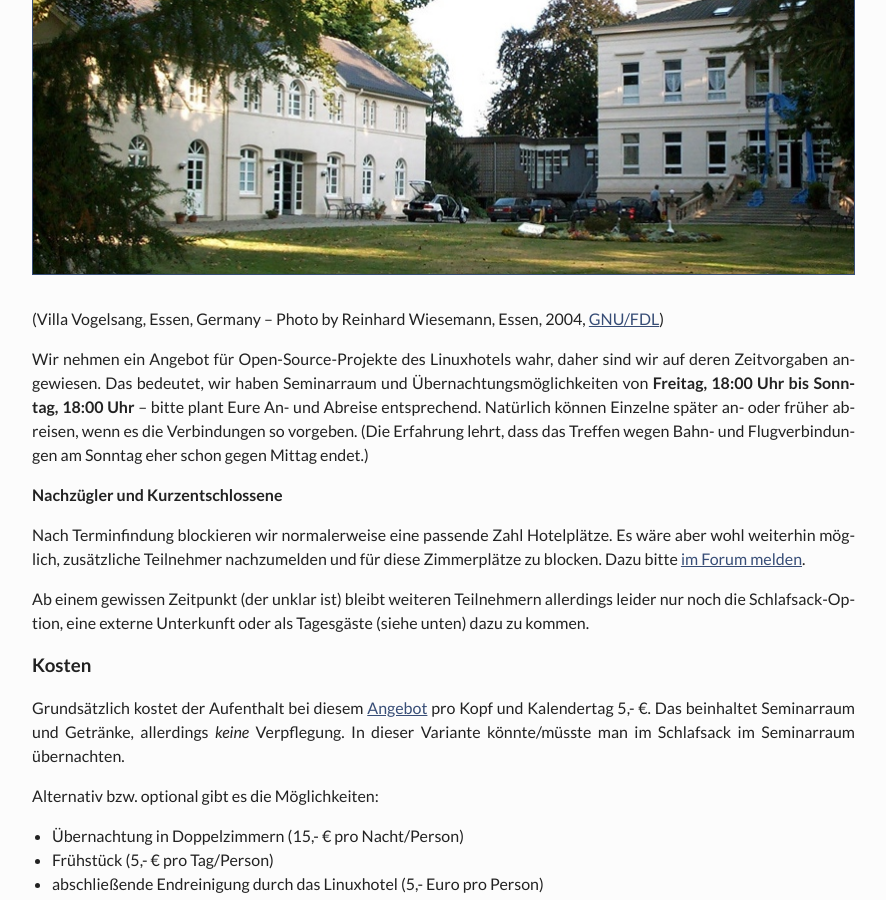
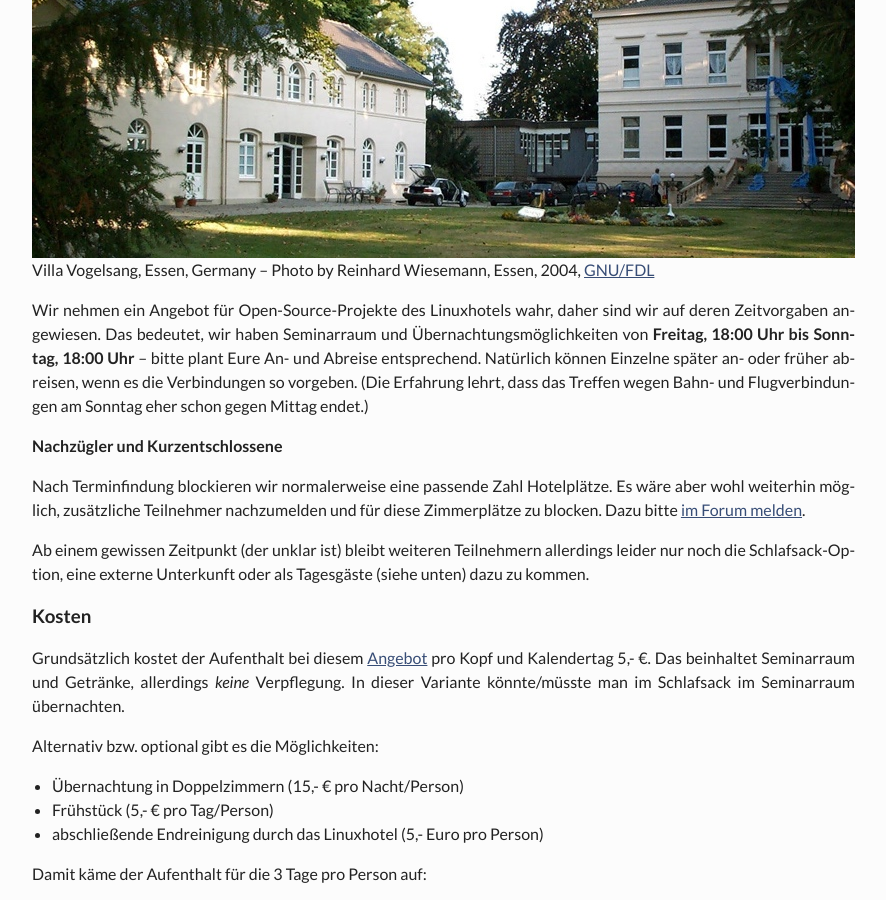
Before and after one commit to s9y/s9y.github.io, a Jekyll site: the page built from camp.md, in a window 1280 px wide and 900 px high, scrolled down 883 px. Shown: the whole window, without its empty margins (339-1225 px from the left). Built offline with Jekyll 4.4.1, drawn with Linux system fonts in a browser that asks for light colours; nearby versions of some CDN libraries.

Commit message:
Yeah, or use HTML markup after all

```diff
--- a/camp.md
+++ b/camp.md
@@ -20,9 +20,10 @@ Das Serendipity-Treffen ist ein formloses Kennenlernen der s9y-Benutzer und -Ent
 
 Der Termin wird per Abstimmung ermittelt. Wer zu diesem Termin kann und später dazu kommen mag, ist herzlich willkommen, aber spätestens, wenn einzelne Teilnehmer erstmal Züge oder Flüge gebucht haben, steht der Termin *endgültig* fest.
 
-![Villa Vogelsang, Standort des Linuxhotels Essen](/img/camp/linuxhotel.jpg){: .content-image}
-
-(Villa Vogelsang, Essen, Germany – Photo by Reinhard Wiesemann, Essen, 2004, [GNU/FDL](https://commons.wikimedia.org/wiki/Commons:GNU_Free_Documentation_License,_version_1.2))
+<figure>
+    <img src="/img/camp/linuxhotel.jpg" alt="Villa Vogelsang, Standort des Linuxhotels Essen">
+    <figcaption>Villa Vogelsang, Essen, Germany – Photo by Reinhard Wiesemann, Essen, 2004, <a href="https://commons.wikimedia.org/wiki/Commons:GNU_Free_Documentation_License,_version_1.2">GNU/FDL</a></figcaption>
+</figure>
 
 Wir nehmen ein Angebot für Open-Source-Projekte des Linuxhotels wahr, daher sind wir auf deren Zeitvorgaben angewiesen. Das bedeutet, wir haben Seminarraum und Übernachtungsmöglichkeiten von **Freitag, 18:00 Uhr bis Sonntag, 18:00 Uhr** – bitte plant Eure An- und Abreise entsprechend. Natürlich können Einzelne später an- oder früher abreisen, wenn es die Verbindungen so vorgeben. (Die Erfahrung lehrt, dass das Treffen wegen Bahn- und Flugverbindungen am Sonntag eher schon gegen Mittag endet.)
 
```
